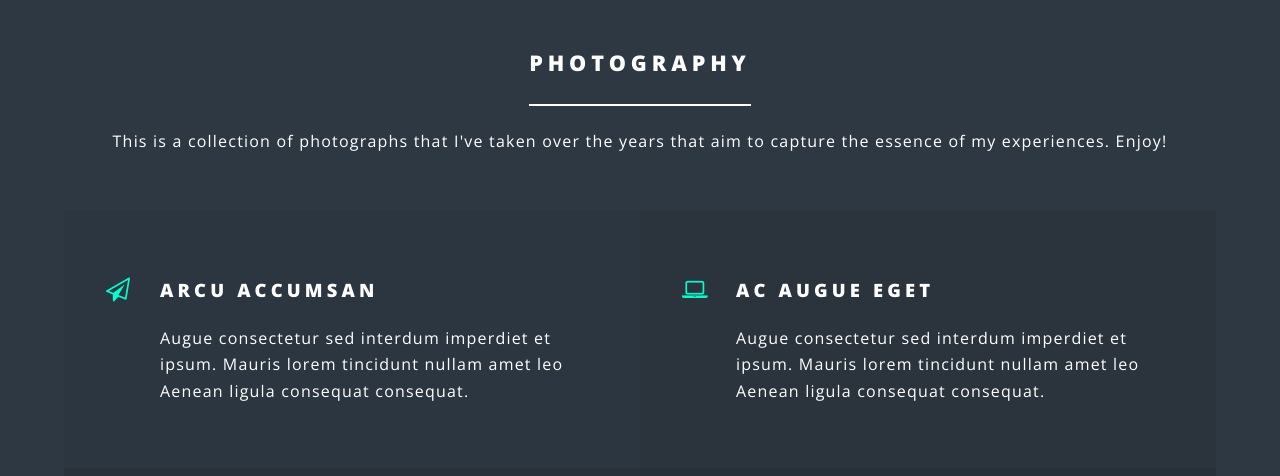
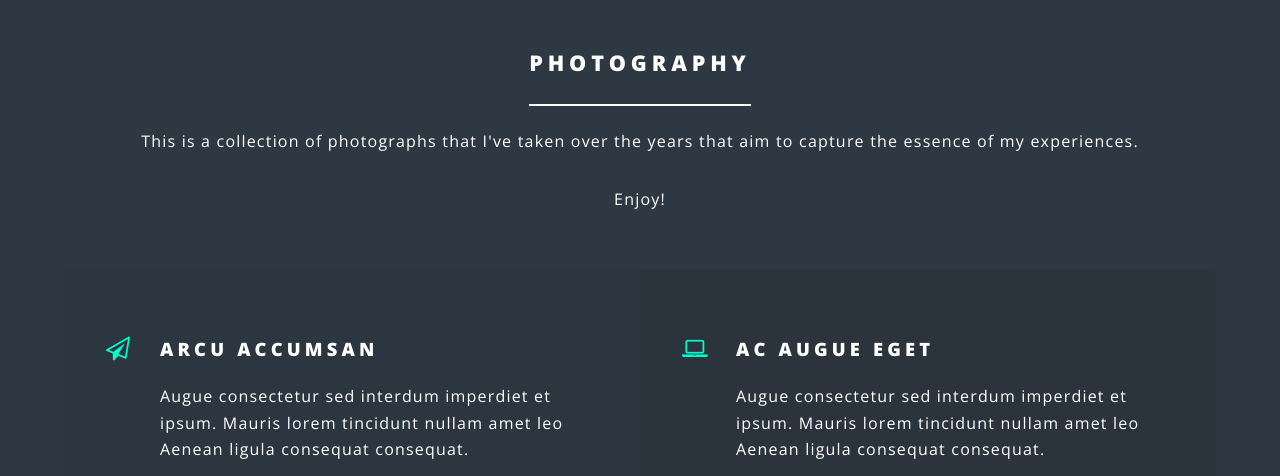
Before and after one commit to samng96/samng.me, a Jekyll site: the page built from photos/index.html, in a window 1280 px wide and 900 px high, cut to the strip 424-900 px from the top of the window. Built offline with Jekyll 4.4.1, drawn with Linux system fonts in a browser that asks for light colours.

```diff
--- a/photos/index.html
+++ b/photos/index.html
@@ -13,7 +13,8 @@ title: Photography
       <header class="major">
         <center>
           <h2>Photography</h2>
-          <p>This is a collection of photographs that I've taken over the years that aim to capture the essence of my experiences. Enjoy!</p>
+          <p>This is a collection of photographs that I've taken over the years that aim to capture the essence of my experiences.</p>
+          <p>Enjoy!</p>
         </center>
       </header>
       <ul class="features">
```
